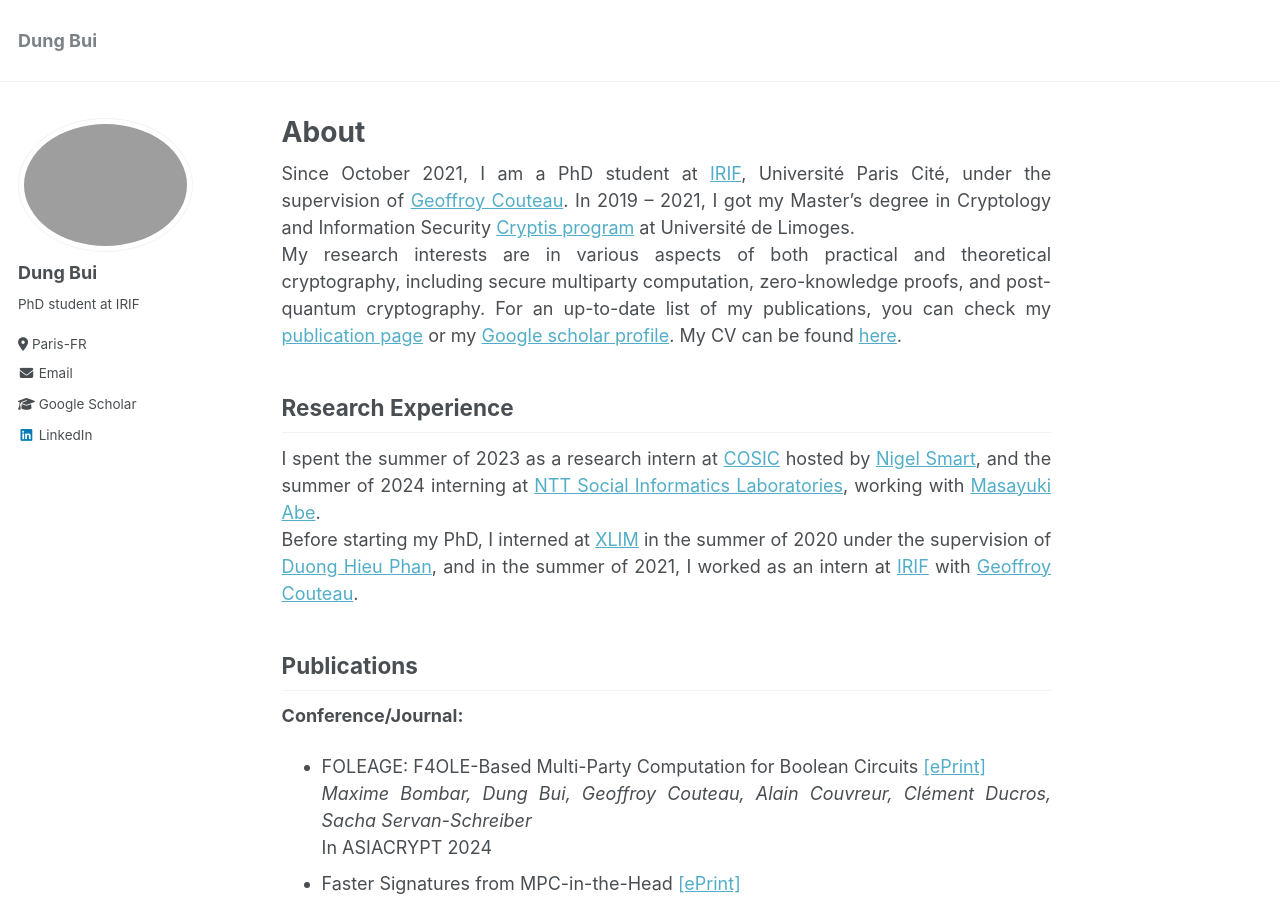
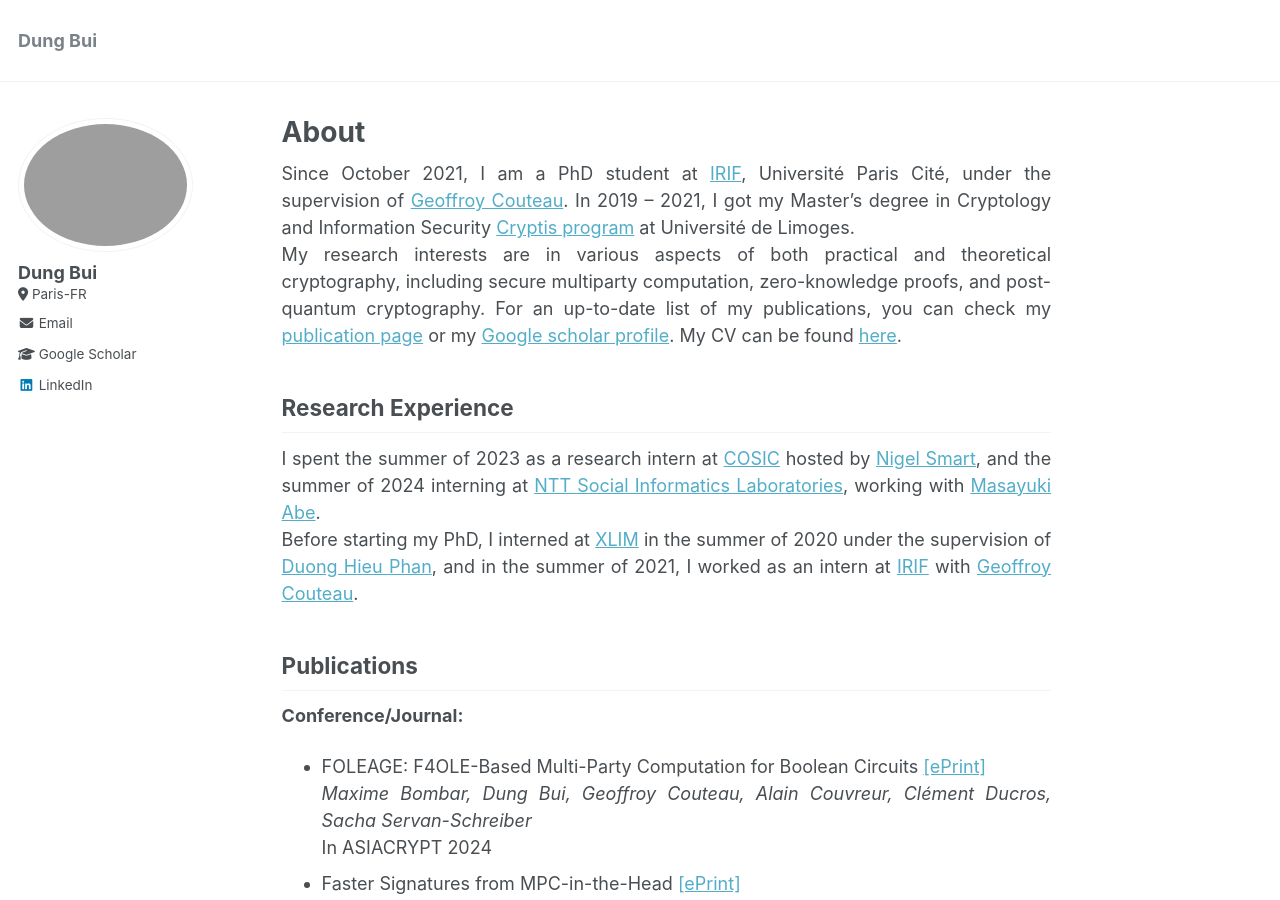
Before and after one commit to dungbui15/dungbui15.github.io, a Jekyll site: the page built from _pages/about.md, in a window 1280 px wide and 900 px high. Built offline with Jekyll 4.4.1, drawn with Linux system fonts in a browser that asks for light colours.

Commit message:
Update _config.yml

```diff
--- a/_config.yml
+++ b/_config.yml
@@ -12,7 +12,7 @@
 title                    : "Dung Bui"
 title_separator          : "-"
 name                     : &name "Dung"
-description              : &description "personal description"
+description              :  "PhD Student at IRIF"
 url                      : "https://dungbui15.github.io" # the base hostname & protocol for your site e.g. "https://mmistakes.github.io"
 baseurl                  : "" # the subpath of your site, e.g. "/blog"
 repository               : "https://dungbui15.github.io/"
@@ -25,7 +25,7 @@
   avatar           : "profile.png"
   name             : "Dung Bui"
   avatar           : "profile.png"
-  bio              : "PhD student at IRIF"
+  bio              : #
   location         : "Paris-FR"
   employer         :
   pubmed           : #"https://www.ncbi.nlm.nih.gov/pubmed/?term=john+snow"
```
